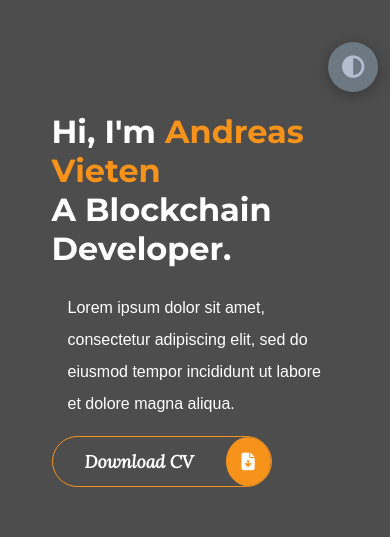
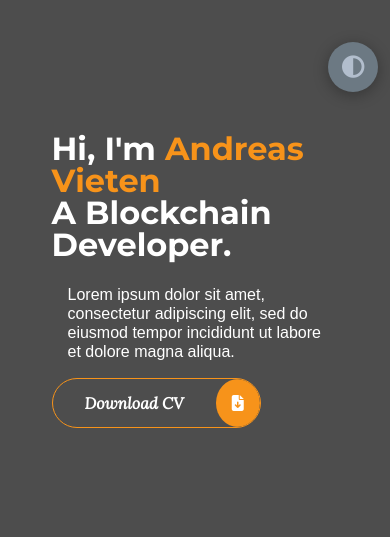
Before and after one commit to CryptoNari/PortfolioWebsite, a website built with webpack: page src/client/views/index.html in a window 390 px wide. Shown: the top 537 px of the page. Built offline with nearby package versions, Linux system fonts and the light colour scheme; a web font is replaced by a local one.

Commit message:
feat: breakpoints about section

```diff
--- a/src/client/styles/about.scss
+++ b/src/client/styles/about.scss
@@ -1,7 +1,7 @@
 @mixin for-phone {
   @media (max-width: 599px) { @content; }
 }
-@mixin for-tablet-portait {
+@mixin for-tablet-portrait {
   @media (min-width: 600px) and (max-width: 899px) { @content; }
 }
 @mixin for-tablet-landscape {
@@ -18,6 +18,13 @@
     @include for-phone {
       grid-template-columns: 1fr;
     }
+    @include for-tablet-portrait {
+      grid-template-columns: 1fr;
+    }
+    @include for-tablet-landscape {
+      grid-template-columns: 1fr;
+    }
+
     .right-about{
       display: grid;
       grid-template-columns: repeat(2, 1fr);
@@ -25,7 +32,21 @@
       @include for-phone {
         grid-template-columns: 1fr;
         padding-top: 2.5rem;
+        margin-right: 1rem;
       }
+      @include for-tablet-portrait {
+        padding-top: 2.5rem;
+        margin-right: 1rem;
+        @media screen and (min-width: 749px) {
+          margin-right: 3.5rem;
+        }
+      }
+      @include for-tablet-landscape {
+        padding-top: 2.5rem;
+        margin-right: 1rem;
+        margin-right: 3.5rem;
+      }
+
       .about-item{
         border: 1px solid var(--color-grey5);
         border-radius: 5px;
@@ -45,6 +66,9 @@
             font-size: 3rem;
             font-weight: 700;
             color: var(--color-secondary);
+            @include for-phone {
+              font-size: 2rem;
+            }
           }
           .small-text{
             padding-left: 3rem;
@@ -78,6 +102,18 @@
         font-size: 2rem;
         text-transform: uppercase;
       }
+      @include for-phone {
+        padding-right: 0;
+        p{
+          line-height: 1.2rem;
+        }
+        h4{
+          line-height: 2rem;
+        }
+      }
+      @include for-tablet-portrait {
+        padding-right: 2rem;
+      }
     }
   }
 
@@ -89,6 +125,16 @@
       grid-gap: 2rem;
       @include for-phone {
         grid-template-columns: 1fr;
+        margin-right: 1rem;
+      }
+      @include for-tablet-portrait {
+        margin-right: 1rem;
+        @media screen and (min-width: 749px) {
+          margin-right: 3.5rem;
+        }
+      }
+      @include for-tablet-landscape {
+        margin-right: 3.5rem;
       }
       .progress-bar{
         display: flex;
@@ -172,6 +218,16 @@
       grid-template-columns: 1fr;
       padding-bottom: 6rem;
     }
+    @include for-tablet-portrait {
+      grid-template-columns: 1fr;
+      padding-bottom: 6rem;
+      @media screen and (min-width: 749px) {
+        margin-right: 2.5rem;
+      }
+    }
+    @include for-tablet-landscape {
+      margin-right: 3.5rem;
+    }
     .timeline-item{
       position: relative;
       padding-left: 3rem;
--- a/src/client/styles/header.scss
+++ b/src/client/styles/header.scss
@@ -90,10 +90,12 @@
         margin: 0 auto;
         .name{
             font-size: 2rem;
+            line-height: 2rem;
             margin-bottom: .5rem;
         }
         p{
             font-size: 1rem;
+            line-height: 1.2rem;
             margin: 1rem;
         }
       }
--- a/src/client/styles/style.scss
+++ b/src/client/styles/style.scss
@@ -24,7 +24,7 @@
 @mixin for-phone {
   @media (max-width: 599px) { @content; }
 }
-@mixin tablet-portait {
+@mixin tablet-portrait {
   @media (min-width: 600px) and (max-width: 899px) { @content; }
 }
 @mixin tablet-landscape {
@@ -61,6 +61,9 @@ body{
   font-size: 1.1rem;
   color: var(--color-white);
   transition: var(--stand-trans);
+  @include for-phone {
+    font-size: 1rem;
+  }
 }
 
 a{
@@ -86,9 +89,19 @@ section{
   left: 0;
   top: 0;
   padding: 3rem 18rem;
-  @include for-phone{
+  @include for-phone {
     padding: 2rem 2.5rem;
   }
+  @include tablet-portrait {
+    padding: 2rem 2.5rem;
+  }
+  @include tablet-landscape {
+    padding: 2rem 9rem;
+  }
+  @media screen and (min-width: 1201px) and (max-width: 1500px) {
+    padding: 2rem 9rem;
+  }
+
 }
 
 .section{
@@ -198,6 +211,7 @@ section{
     @include for-phone {
       font-size: 2.5rem;
     }
+
     span{
       color: var(--color-secondary);
     }
```
